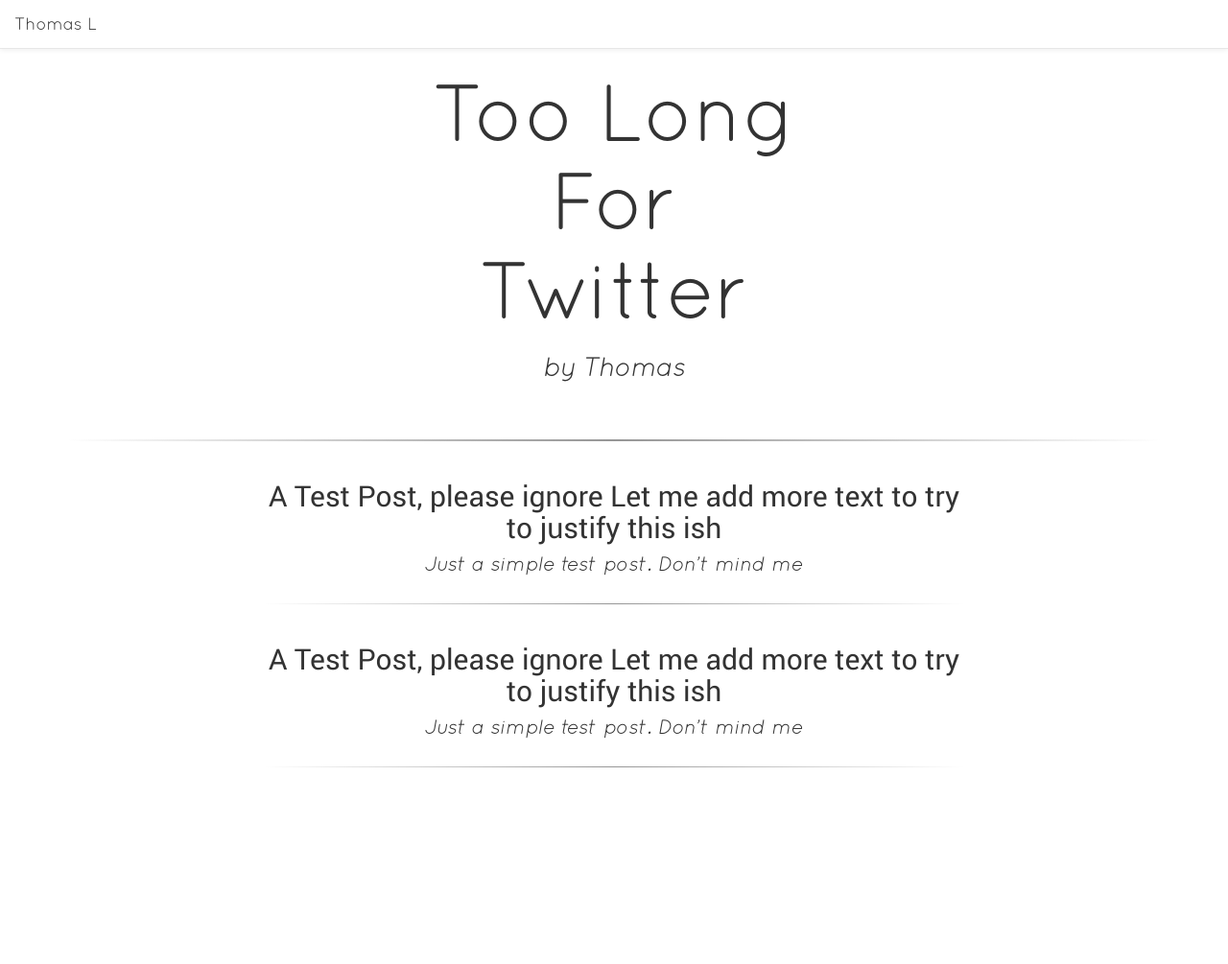
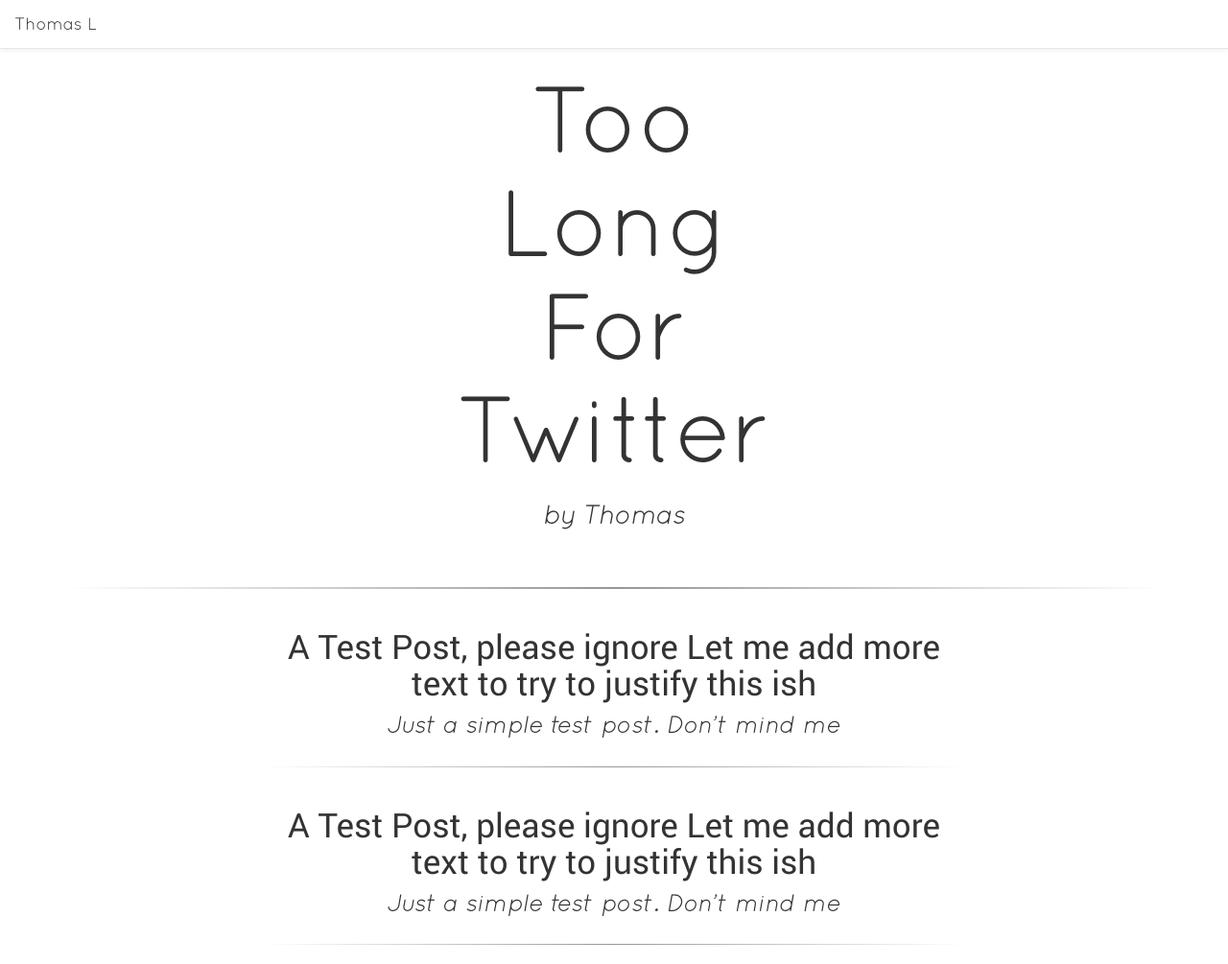
Before and after one commit to tmlewallen/tmlewallen.github.io, a Jekyll site: the page built from index.html, in a window 1280 px wide and 1005 px high. Shown: the whole window at 96% size. Built offline with Jekyll 4.4.1, drawn with Linux system fonts in a browser that asks for light colours.

Commit message:
more sizing changes for mobile

```diff
--- a/_includes/header.html
+++ b/_includes/header.html
@@ -1,7 +1,7 @@
 <header>
 	<div class="container-fluid">
 		<div class="row header-padding">
-			<div class="heading col-md-4 col-md-offset-4 col-sm-offset-4 col-sm-4 col-xs-12">
+			<div class="heading col-md-4 col-md-offset-4 col-sm-offset-2 col-sm-8 col-xs-12">
 				<div class="row">
 					<div class="col-md-12">
 						<h1>Too Long For Twitter</h1>
--- a/css/custom.css
+++ b/css/custom.css
@@ -1,15 +1,16 @@
 h1 {
   font-family : "Quicksand";
-  font-size : 6em;
+  font-size : 7em;
 }
 
 h2 {
+  font-size : 2.5em;
   font-family : "Roboto-Regular";
 }
 
 h4 {
   font-family: "Quicksand-Italic";
-  font-size : 2em;
+  font-size : 2.0em;
 }
 
 p {
@@ -47,7 +48,7 @@
 }
 
 .post-container>h4{
-  font-size : 1.5em;
+  font-size : 1.8em;
 }
 
 .post-content {
@@ -58,7 +59,7 @@
 }
 
 .post-content>p{
-  font-size: 1.2em;
+  font-size: 1.5em;
   text-align : justify;
 }
 
```
